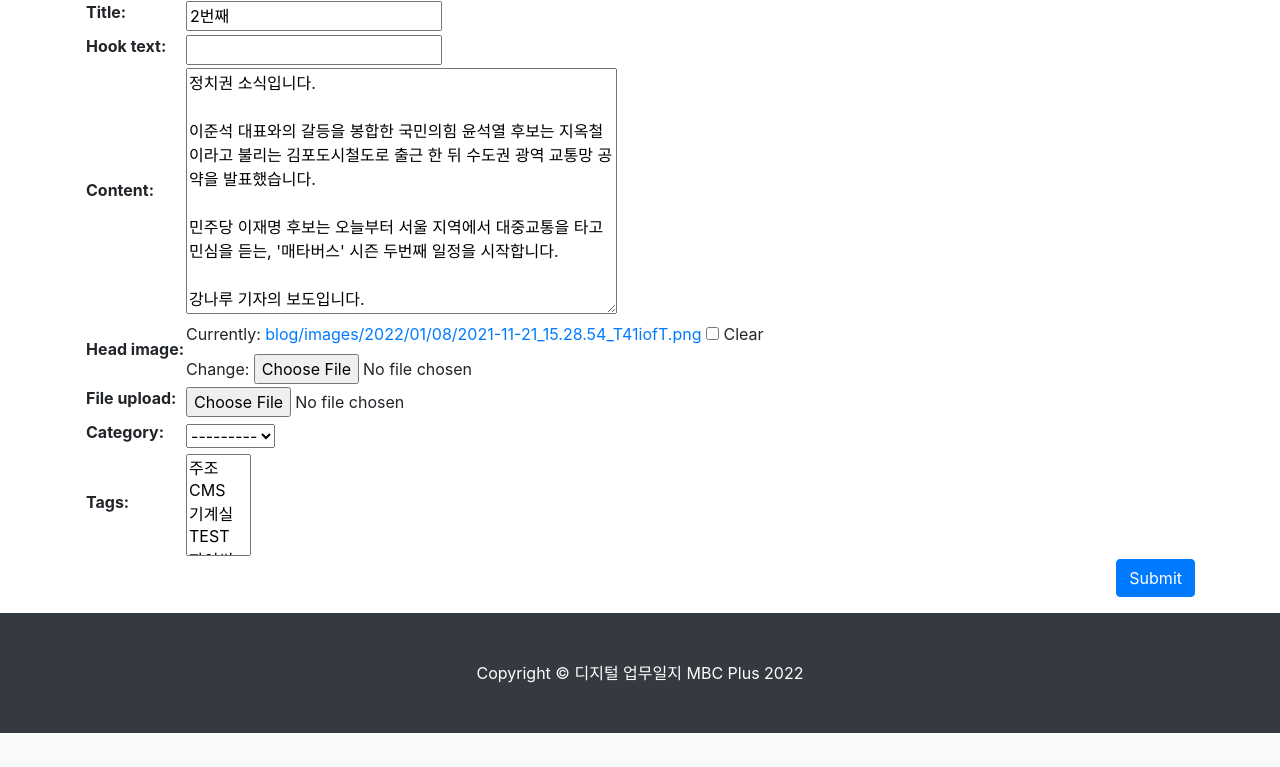
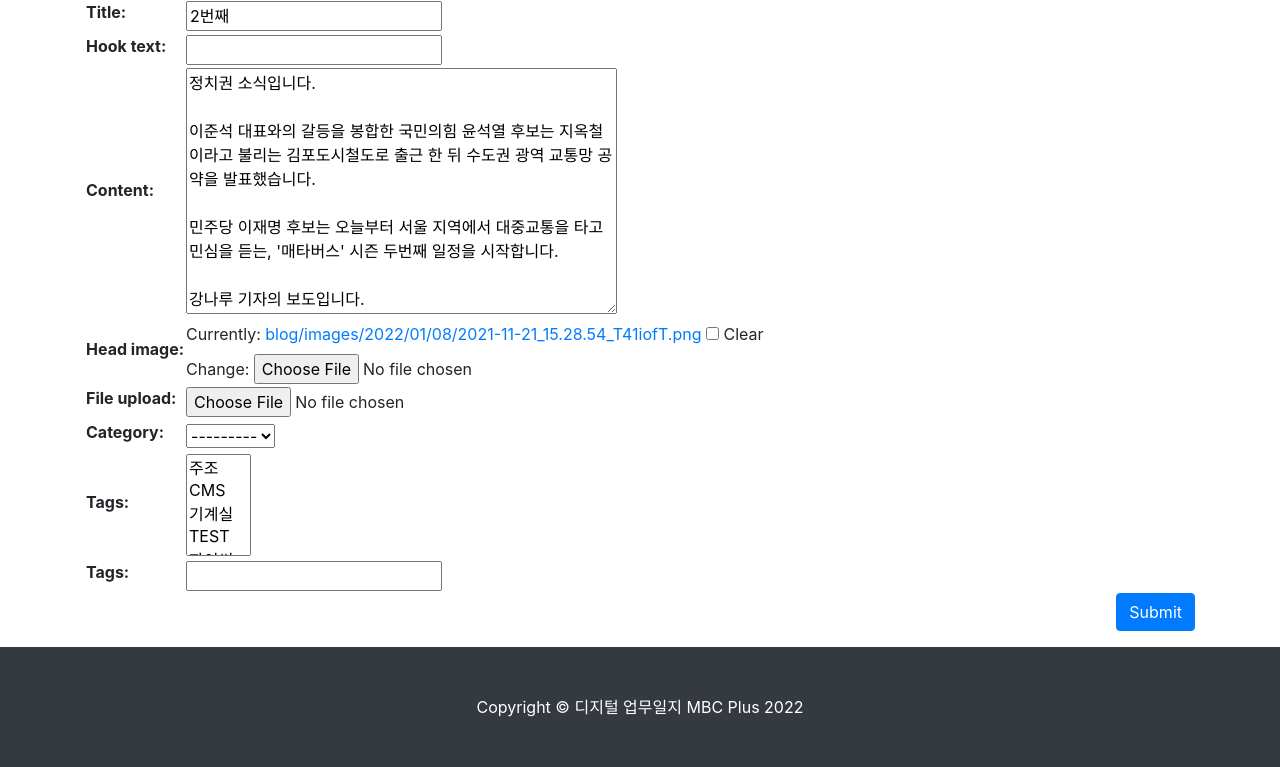
Before and after one commit to gfinemax/website, a Django app: page /blog/update_post/2/ in a window 1280 px wide. Shown: the part 154-921 px from the top of the page. Before the commit the page ends 887 px from the top, so only its background shows below. Run offline with Django 4.2, Linux system fonts and the light colour scheme; a user stored in the database is signed in; data comes from the database, SQL or seed files in the repository; both versions use the stored data as it was after the commit; some libraries are stand-ins or nearby versions.

Commit message:
포스트를 수정할 때 텍스트로 태그 지정하기

```diff
--- a/blog_atoz_django/blog/templates/blog/post_update_form.html
+++ b/blog_atoz_django/blog/templates/blog/post_update_form.html
@@ -8,6 +8,11 @@
     <form method="post" enctype="multipart/form-data">{% csrf_token %}
         <table>
             {{ form }}
+            <tr>
+                <th><label for="id_tags_str">Tags:</label></th>
+                <td><input type="text" name="tags_str" id="id_tags_str" value="{{ tags_str_default }}"></td>
+            </tr>
+
         </table>
         <button type="submit" class="btn btn-primary float-right">Submit</button>
     </form>
--- a/blog_atoz_django/blog/views.py
+++ b/blog_atoz_django/blog/views.py
@@ -65,11 +65,41 @@ class PostUpdate(LoginRequiredMixin, UpdateView):
 
     template_name = 'blog/post_update_form.html'
 
+    def get_context_data(self, **kwargs):
+        context = super(PostUpdate, self).get_context_data()
+        if self.object.tags.exists():
+            tags_str_list = list()
+            for t in self.object.tags.all():
+                tags_str_list.append(t.name)
+            context['tags_str_default'] = '; '.join(tags_str_list)
+
+        return context
+
     def dispatch(self, request, *args, **kwargs):
         if request.user.is_authenticated and request.user == self.get_object().author:
             return super(PostUpdate, self).dispatch(request, *args, **kwargs)
         else:
             raise PermissionDenied
+
+    def form_valid(self, form):
+        response = super(PostUpdate, self).form_valid(form)
+        self.object.tags.clear()
+
+        tags_str = self.request.POST.get('tags_str')
+        if tags_str:
+            tags_str = tags_str.strip()
+            tags_str = tags_str.replace(',', ';')
+            tags_list = tags_str.split(';')
+
+            for t in tags_list:
+                t = t.strip()
+                tag, is_tag_created = Tag.objects.get_or_create(name=t)
+                if is_tag_created:
+                    tag.slug = slugify(t, allow_unicode=True)
+                    tag.save()
+                self.object.tags.add(tag)
+
+        return response
 
 def category_page(request, slug):
     category = Category.objects.get(slug=slug)
```
Also changed, not shown: blog_atoz_django/blog/tests.py (+7 -7 lines), blog_atoz_django/db.sqlite3.
